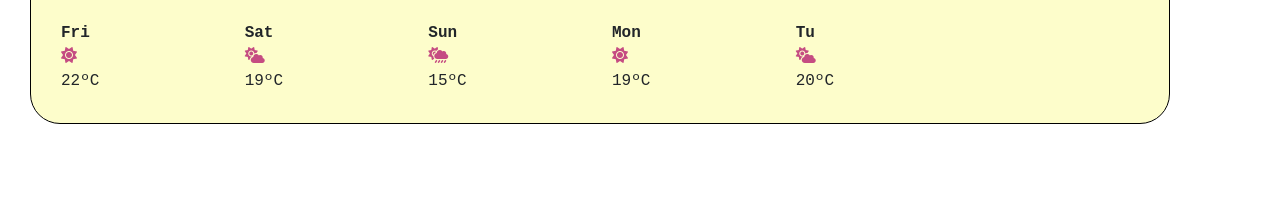
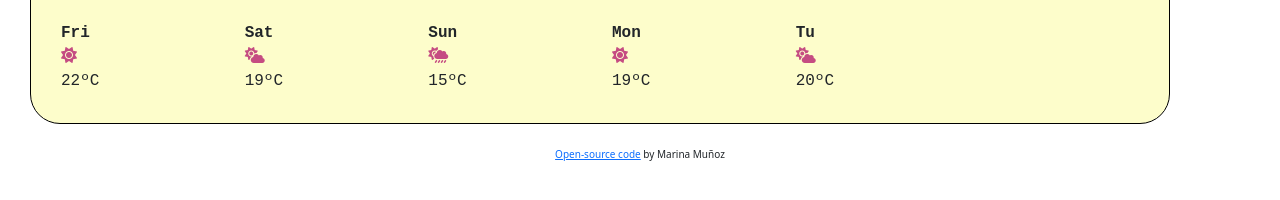
Before and after one commit to marinamun/final-weather-app, a plain HTML site: page index.html in a window 1280 px wide. Shown: the part 320-520 px from the top of the page. Drawn offline with nearby package versions, Linux system fonts and the light colour scheme; a web font is replaced by a local one.

Commit message:
Added the open sourced code text and edited its style

```diff
--- a/index.html
+++ b/index.html
@@ -105,6 +105,12 @@
         </div>
       </form>
     </div>
+    <p class="credits">
+      <a href="https://github.com/marinamun/final-weather-app"
+        >Open-source code</a
+      >
+      by Marina Muñoz
+    </p>
 
     <script src="src/script.js"></script>
   </body>
--- a/src/styles.css
+++ b/src/styles.css
@@ -49,3 +49,8 @@ h3 {
   color: #c54c82;
   font-family: "PT Mono", monospace;
 }
+.credits {
+  text-align: center;
+  font-size: 10px;
+  line-height: 1px;
+}
```
